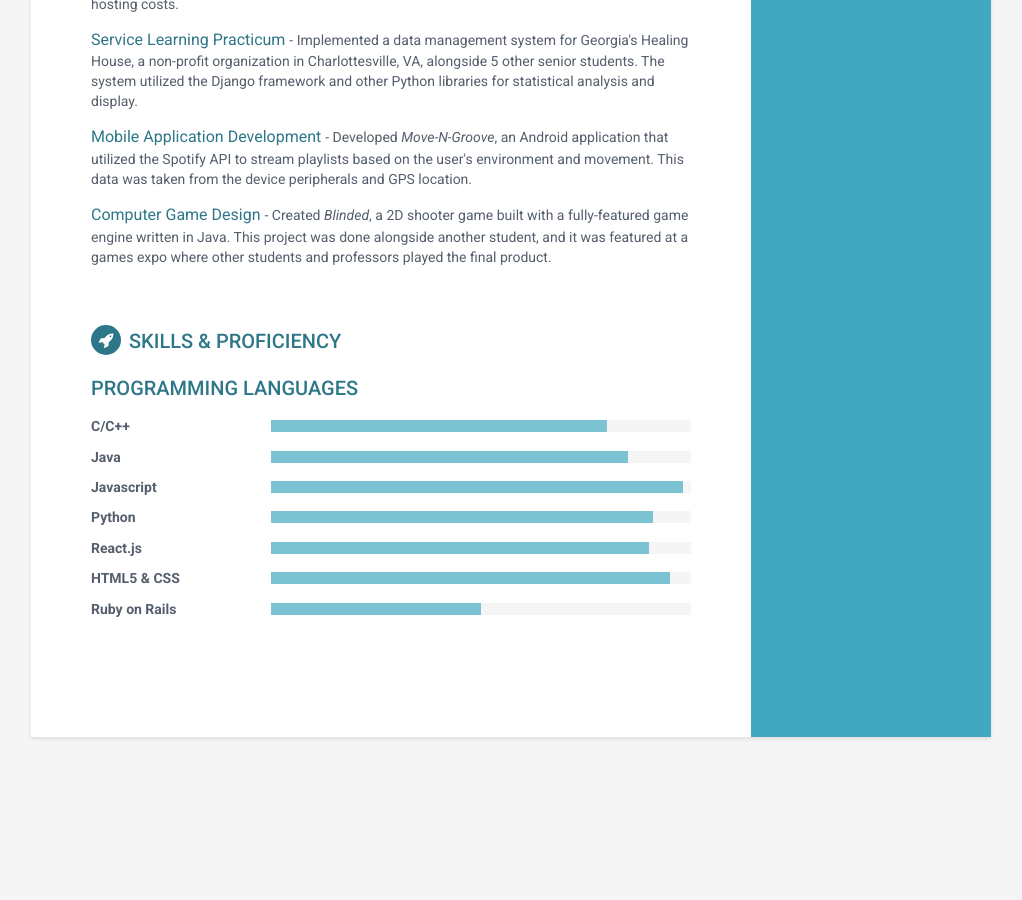
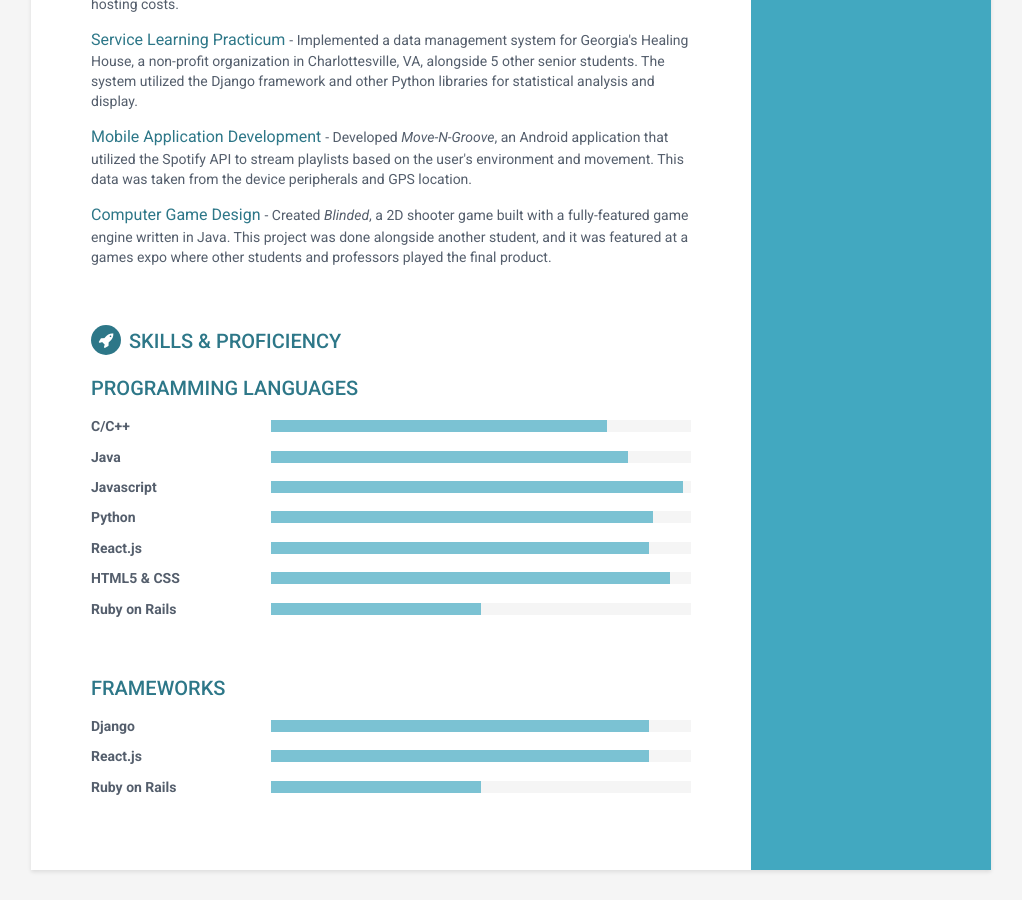
Before and after one commit to champagneabuelo/champagneabuelo.github.io, a Jekyll site: the page built from index.html, in a window 1280 px wide and 900 px high, scrolled down 1140 px. Shown: the whole window, without its empty margins (129-1151 px from the left). Built offline with Jekyll 4.4.1, drawn with Linux system fonts in a browser that asks for light colours; before the commit the page ends 1907 px from its top, so only the background shows below that.

Commit message:
Update skills.html

```diff
--- a/_includes/skills.html
+++ b/_includes/skills.html
@@ -60,3 +60,30 @@
 
                 </div>
             </section><!--//skills-section-->
+            <h4 class="section-title">Frameworks</h4>
+            <div class="skillset">
+                <div class="item">
+                    <h3 class="level-title">Django</h3>
+                    <div class="level-bar">
+                        <div class="level-bar-inner" data-level="90%">
+                        </div>
+                    </div><!--//level-bar-->
+                </div><!--//item-->
+
+                <div class="item">
+                    <h3 class="level-title">React.js</h3>
+                    <div class="level-bar">
+                        <div class="level-bar-inner" data-level="90%">
+                        </div>
+                    </div><!--//level-bar-->
+                </div><!--//item-->
+
+                <div class="item">
+                    <h3 class="level-title">Ruby on Rails</h3>
+                    <div class="level-bar">
+                        <div class="level-bar-inner" data-level="50%">
+                        </div>
+                    </div><!--//level-bar-->
+                </div><!--//item-->
+            </div>
+        </section><!--//skills-section-->
```
